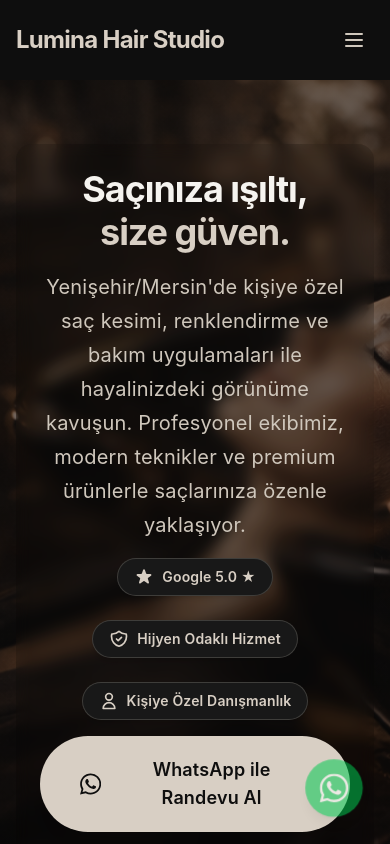
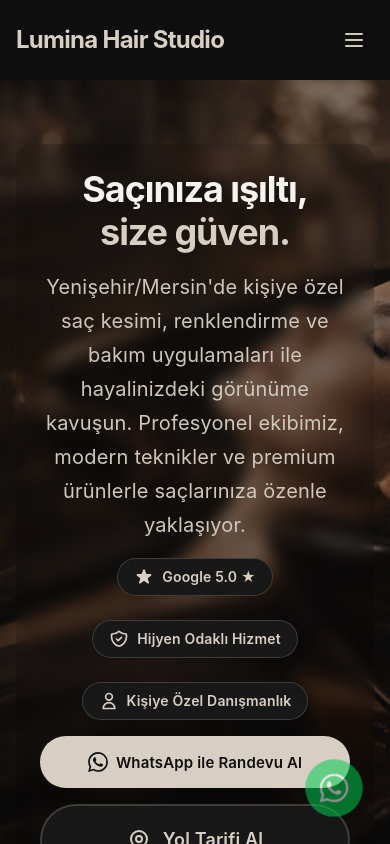
Before and after one commit to mdcokan/lumina-hair-studio, a Next.js app: page / in a window 390 px wide. Shown: the top 844 px of the page. Built offline with nearby package versions, Linux system fonts and the light colour scheme.

Commit message:
fix: mobile hero overlay + whatsapp cta text wrap

```diff
--- a/app/page.tsx
+++ b/app/page.tsx
@@ -324,7 +324,7 @@ export default function Home() {
             className="h-full w-full object-cover object-center"
           />
         </div>
-        <div className="absolute inset-0 z-10 bg-gradient-to-b from-black/55 via-black/45 to-black/70" />
+        <div className="absolute inset-0 z-10 bg-gradient-to-b from-black/45 via-black/35 to-black/60 md:from-black/55 md:via-black/45 md:to-black/70" />
         <div className="relative z-20 container mx-auto max-w-7xl py-36">
           <div className="text-center flex flex-col gap-4 md:gap-6 max-w-5xl mx-auto bg-black/10 backdrop-blur-sm rounded-2xl px-6 py-6 md:px-10 md:py-8">
             <h1 className="text-4xl md:text-6xl font-bold text-[#F5F3EF] leading-relaxed tracking-tight">
@@ -367,16 +367,16 @@ export default function Home() {
                 href={whatsappUrlWithMessage}
                 target="_blank"
                 rel="noopener noreferrer"
-                className="inline-flex items-center justify-center gap-3 bg-[#D8CFC4] hover:bg-[#C4B5A8] text-[#0E0E0E] px-10 py-5 rounded-full font-semibold text-lg transition-all duration-300 shadow-xl hover:shadow-2xl transform hover:-translate-y-1"
+                className="inline-flex items-center justify-center gap-2 md:gap-3 bg-[#D8CFC4] hover:bg-[#C4B5A8] text-[#0E0E0E] px-6 md:px-10 py-4 md:py-5 rounded-full font-semibold text-[15px] md:text-lg leading-none md:leading-normal whitespace-nowrap transition-all duration-300 shadow-xl hover:shadow-2xl transform hover:-translate-y-1 w-full max-w-[340px] md:w-auto md:max-w-none"
               >
                 <svg
-                  className="w-6 h-6"
+                  className="w-5 h-5 md:w-6 md:h-6"
                   fill="currentColor"
                   viewBox="0 0 24 24"
                 >
                   <path d="M17.472 14.382c-.297-.149-1.758-.867-2.03-.967-.273-.099-.471-.148-.67.15-.197.297-.767.966-.94 1.164-.173.199-.347.223-.644.075-.297-.15-1.255-.463-2.39-1.475-.883-.788-1.48-1.761-1.653-2.059-.173-.297-.018-.458.13-.606.134-.133.298-.347.446-.52.149-.174.198-.298.298-.497.099-.198.05-.371-.025-.52-.075-.149-.669-1.612-.916-2.207-.242-.579-.487-.5-.669-.51-.173-.008-.371-.01-.57-.01-.198 0-.52.074-.792.372-.272.297-1.04 1.016-1.04 2.479 0 1.462 1.065 2.875 1.213 3.074.149.198 2.096 3.2 5.077 4.487.709.306 1.262.489 1.694.625.712.227 1.36.195 1.871.118.571-.085 1.758-.719 2.006-1.413.248-.694.248-1.289.173-1.413-.074-.124-.272-.198-.57-.347m-5.421 7.403h-.004a9.87 9.87 0 01-5.031-1.378l-.361-.214-3.741.982.998-3.648-.235-.374a9.86 9.86 0 01-1.51-5.26c.001-5.45 4.436-9.884 9.888-9.884 2.64 0 5.122 1.03 6.988 2.898a9.825 9.825 0 012.893 6.994c-.003 5.45-4.437 9.884-9.885 9.884m8.413-18.297A11.815 11.815 0 0012.05 0C5.495 0 .16 5.335.157 11.892c0 2.096.547 4.142 1.588 5.945L.057 24l6.305-1.654a11.882 11.882 0 005.683 1.448h.005c6.554 0 11.89-5.335 11.893-11.893a11.821 11.821 0 00-3.48-8.413Z" />
                 </svg>
-                WhatsApp ile Randevu Al
+                <span className="whitespace-nowrap">WhatsApp ile Randevu Al</span>
               </a>
               <a
                 href={locationUrl}
```
